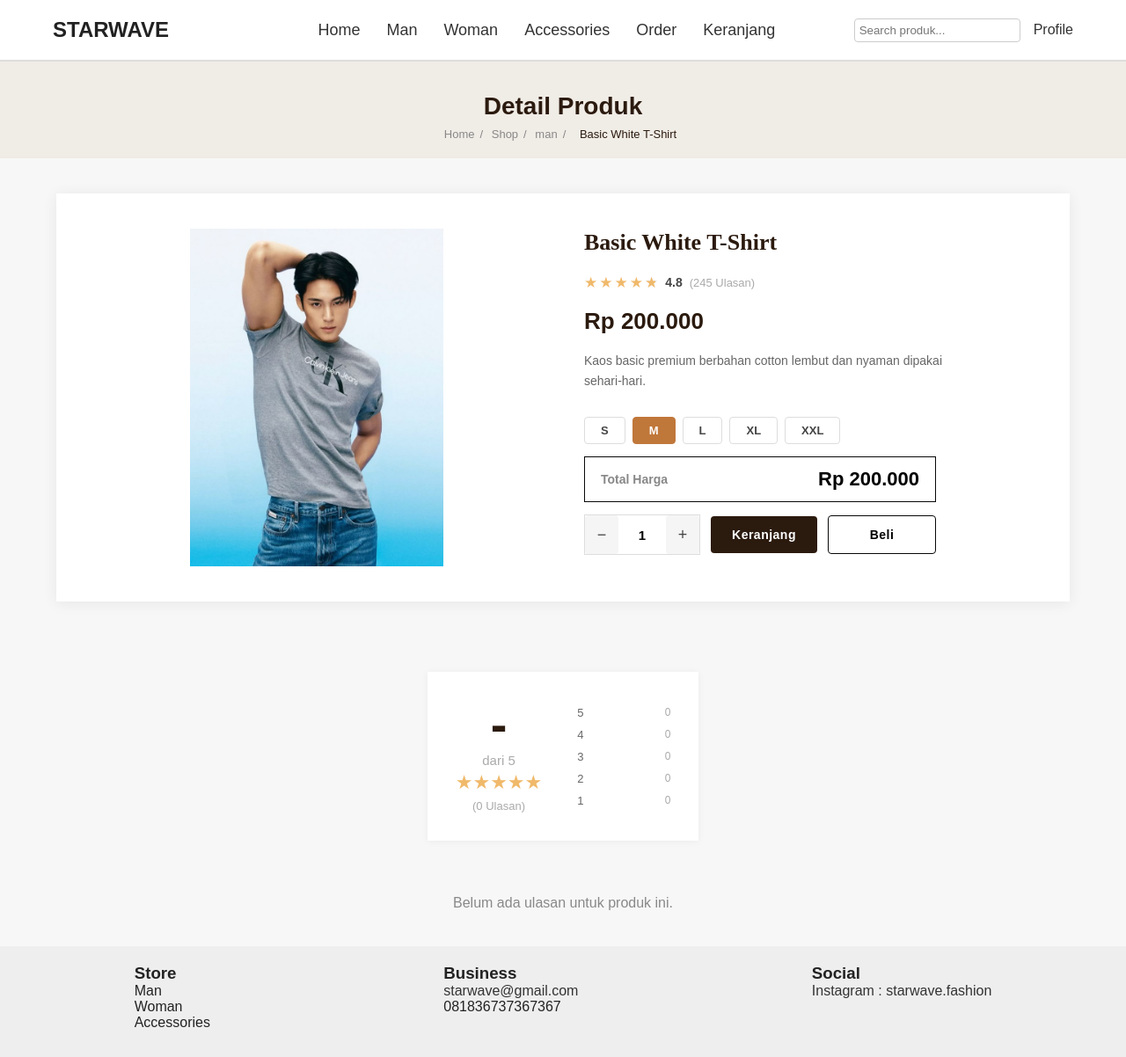
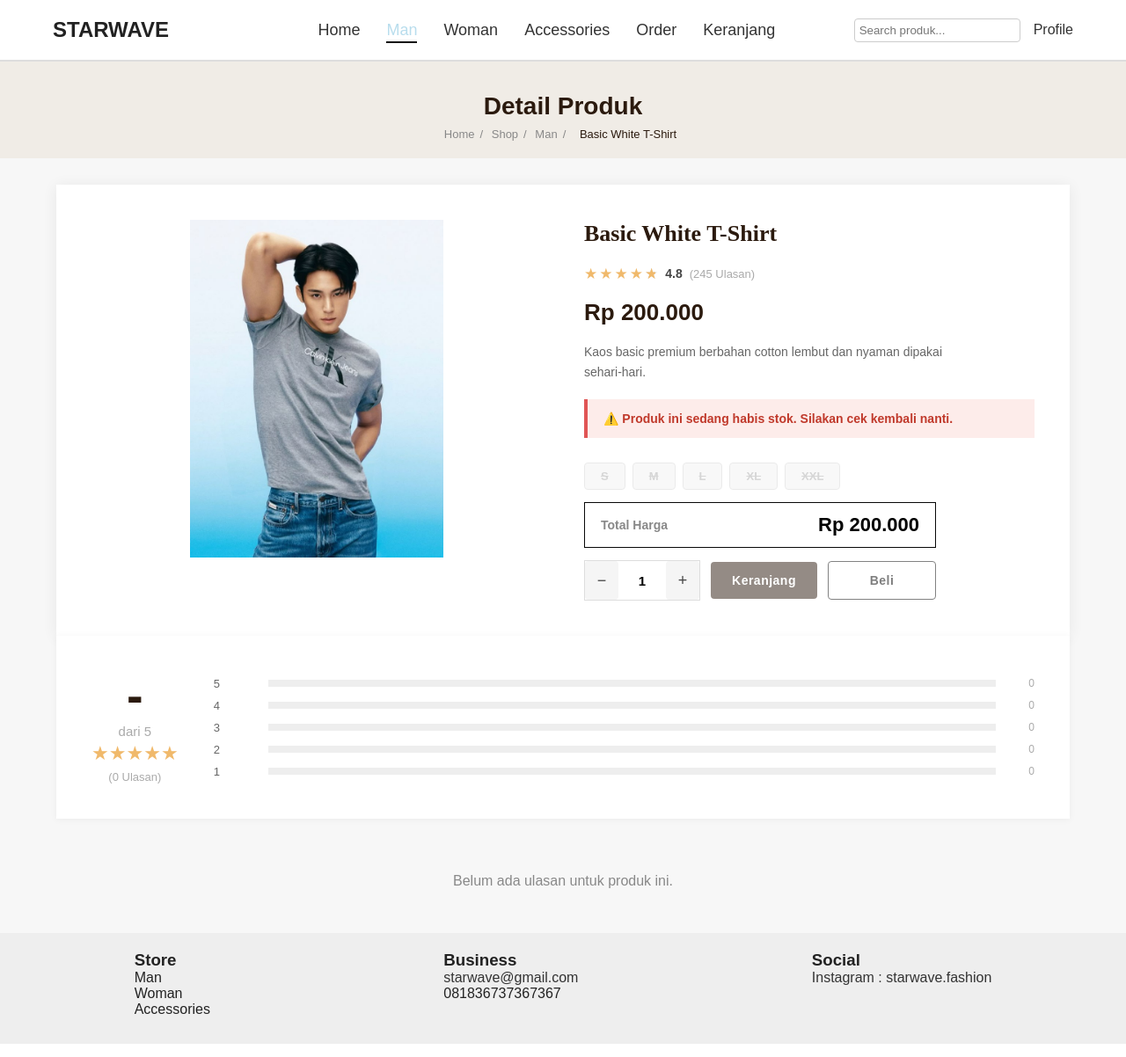
Before and after one commit to andreacorinaaa/Starwave, a PHP site: page /detail.php?id=1 in a window 1280 px wide. Shown: the whole page at 88% size. Run offline with PHP 8.4, Linux system fonts and the light colour scheme; a user stored in the database is signed in; data comes from the database, SQL or seed files in the repository.

Commit message:
progress 22

```diff
--- a/detail.php
+++ b/detail.php
@@ -15,6 +15,16 @@ $item = mysqli_fetch_assoc($query);
 if (!$item) {
     die("Produk tidak ditemukan");
 }
+
+// Kategori
+$kategori = strtolower($item['kategori'] ?? '');
+$kategori_link = match($kategori) {
+    'man'         => 'man.php',
+    'woman'       => 'woman.php',
+    'accessories' => 'accessories.php',
+    default       => 'index.php'
+};
+$kategori_label = ucfirst($kategori);
 
 if ($_SERVER['REQUEST_METHOD'] == 'POST') {
     if (!isset($_SESSION['user'])) {
@@ -63,6 +73,11 @@ if ($_SERVER['REQUEST_METHOD'] == 'POST') {
         exit;
     }
 }
+
+// Cek semua stok habis (hanya untuk kategori non-accessories)
+$semua_habis = (strtolower($item['kategori']) !== 'accessories') &&
+    empty($item['stok_s']) && empty($item['stok_m']) && empty($item['stok_l']) &&
+    empty($item['stok_xl']) && empty($item['stok_xxl']);
 ?>
 <!DOCTYPE html>
 <html lang="id">
@@ -81,9 +96,9 @@ if ($_SERVER['REQUEST_METHOD'] == 'POST') {
         <h1>STARWAVE</h1>
         <ul>
             <li><a href="index.php">Home</a></li>
-            <li><a href="man.php">Man</a></li>
-            <li><a href="woman.php">Woman</a></li>
-            <li><a href="accessories.php">Accessories</a></li>
+            <li><a href="man.php" <?= $kategori === 'man' ? 'class="active"' : '' ?>>Man</a></li>
+            <li><a href="woman.php" <?= $kategori === 'woman' ? 'class="active"' : '' ?>>Woman</a></li>
+            <li><a href="accessories.php" <?= $kategori === 'accessories' ? 'class="active"' : '' ?>>Accessories</a></li>
             <li><a href="order.php">Order</a></li>
             <li><a href="keranjang.php">Keranjang</a></li>
         </ul>
@@ -103,8 +118,8 @@ if ($_SERVER['REQUEST_METHOD'] == 'POST') {
     <h1>Detail Produk</h1>
     <div class="breadcrumb">
         <a href="index.php">Home</a><span>/</span>
-        <a href="woman.php">Shop</a><span>/</span>
-        <a href="woman.php"><?= htmlspecialchars($item['kategori'] ?? 'Produk') ?></a><span>/</span>
+        <a href="<?= $kategori_link ?>">Shop</a><span>/</span>
+        <a href="<?= $kategori_link ?>"><?= htmlspecialchars($kategori_label) ?></a><span>/</span>
         <span style="color:#2b1a0e"><?= htmlspecialchars($item['nama_produk']) ?></span>
     </div>
 </div>
@@ -149,19 +164,33 @@ if ($_SERVER['REQUEST_METHOD'] == 'POST') {
 
             <p class="dtl-product-desc"><?= $item['deskripsi'] ?></p>
 
+            <!-- Notif stok habis semua -->
+            <?php if ($semua_habis): ?>
+            <div style="background:#fdecea;border-left:4px solid #e05555;padding:14px 18px;font-size:14px;color:#c0392b;font-weight:600;">
+                ⚠️ Produk ini sedang habis stok. Silakan cek kembali nanti.
+            </div>
+            <?php endif; ?>
+
             <form method="POST" id="dtl-orderForm">
 
                 <!-- Ukuran -->
                 <?php if (strtolower($item['kategori']) !== 'accessories'): ?>
                 <div>
                     <div class="dtl-size-buttons" style="margin-top:10px;">
-                        <button type="button" class="dtl-size-btn" data-size="S"   onclick="selectSize(this)">S</button>
-                        <button type="button" class="dtl-size-btn active" data-size="M" onclick="selectSize(this)">M</button>
-                        <button type="button" class="dtl-size-btn" data-size="L"   onclick="selectSize(this)">L</button>
-                        <button type="button" class="dtl-size-btn" data-size="XL"  onclick="selectSize(this)">XL</button>
-                        <button type="button" class="dtl-size-btn" data-size="XXL" onclick="selectSize(this)">XXL</button>
+                        <?php foreach(['S','M','L','XL','XXL'] as $sz):
+                            $col   = 'stok_' . strtolower($sz);
+                            $habis = empty($item[$col]);
+                        ?>
+                        <button type="button"
+                            class="dtl-size-btn <?= $habis ? 'habis' : '' ?>"
+                            data-size="<?= $sz ?>"
+                            <?= $habis ? 'disabled' : 'onclick="selectSize(this)"' ?>
+                            title="<?= $habis ? 'Stok habis' : '' ?>">
+                            <?= $sz ?>
+                        </button>
+                        <?php endforeach; ?>
                     </div>
-                    <input type="hidden" name="ukuran" id="ukuranInput" value="M">
+                    <input type="hidden" name="ukuran" id="ukuranInput" value="">
                 </div>
                 <?php else: ?>
                     <input type="hidden" name="ukuran" id="ukuranInput" value="-">
@@ -182,18 +211,23 @@ if ($_SERVER['REQUEST_METHOD'] == 'POST') {
                         <input class="dtl-qty-input" type="number" name="qty" id="qty" min="1" value="1" readonly>
                         <button type="button" class="dtl-qty-btn" onclick="changeQty(1)">+</button>
                     </div>
-                    <button type="submit" name="aksi" value="keranjang" class="dtl-btn-cart">Keranjang</button>
-                    <button type="submit" name="aksi" value="beli"      class="dtl-btn-buy">Beli</button>
+                    <button type="submit" name="aksi" value="keranjang" class="dtl-btn-cart"
+                        <?= $semua_habis ? 'disabled style="opacity:.5;cursor:not-allowed;"' : '' ?>>
+                        Keranjang
+                    </button>
+                    <button type="submit" name="aksi" value="beli" class="dtl-btn-buy"
+                        <?= $semua_habis ? 'disabled style="opacity:.5;cursor:not-allowed;"' : '' ?>>
+                        Beli
+                    </button>
                 </div>
 
             </form>
         </div><!-- end dtl-product-info -->
 
     </div><!-- end dtl-grid -->
-</section>
 
     <!-- ULASAN -->
-<section class="dtl-tabs-section">
+    <section>
         <?php
         $ulasanQuery = mysqli_query($conn,
         "SELECT u.*, us.nama_panggilan
@@ -275,6 +309,8 @@ if ($_SERVER['REQUEST_METHOD'] == 'POST') {
 
     </section>
 
+</section><!-- end dtl-section -->
+
 <!-- FOOTER -->
 <footer>
     <div class="footer-box">
@@ -317,6 +353,15 @@ if ($_SERVER['REQUEST_METHOD'] == 'POST') {
         el.classList.add('active');
         document.getElementById('ukuranInput').value = el.getAttribute('data-size');
     }
+
+    // Auto-select ukuran pertama yang tersedia
+    document.addEventListener('DOMContentLoaded', () => {
+        const firstAvail = document.querySelector('.dtl-size-btn:not(.habis):not([disabled])');
+        if (firstAvail) {
+            firstAvail.classList.add('active');
+            document.getElementById('ukuranInput').value = firstAvail.dataset.size;
+        }
+    });
 </script>
 
 </body>
--- a/order.css
+++ b/order.css
@@ -27,6 +27,7 @@ body {
     padding: 40px 24px 20px;
     text-align: center;
 }
+
 .breadcrumb-bar h1 { font-size: 28px; font-weight: 700; color: #2b1a0e; margin-bottom: 8px; }
 .breadcrumb { font-size: 13px; color: #888; }
 .breadcrumb a { color: #888; text-decoration: none; }
@@ -75,6 +76,7 @@ main.ord-container {
     margin-top: 8px;
     background: #fff;
     box-shadow: 0 2px 16px rgba(0,0,0,0.07);
+    margin: 30px;
 }
 .ord-table th {
     background: #2b1a0e;
@@ -340,7 +342,7 @@ main.ord-container {
    DTL — Detail Produk
    ══════════════════════════════════════ */
 
-.dtl-section { max-width: 1200px; margin: 40px auto; padding: 0 24px; }
+.dtl-section { max-width: 1200px; margin: 10px auto; padding: 0 24px; margin-top: 30px; margin-bottom: 50px;}
 .dtl-grid {
     display: grid; grid-template-columns: 1fr 1fr; gap: 48px;
     padding: 40px;
@@ -440,15 +442,19 @@ main.ord-container {
 .dtl-share-icon:hover { background: #c0773a; color: #fff; }
 
 /* Tabs & Reviews */
-.dtl-tabs-section { max-width: 1200px; margin: 40px auto; padding: 0 24px; }
+.dtl-tabs-section {
+    max-width: 1200px;
+    margin: 0 auto 40px;
+    padding: 0 24px;
+}
 .dtl-tab-btn.active { color: #2b1a0e; border-bottom-color: #c0773a; }
 .dtl-tab-btn:hover { color: #2b1a0e; }
 
 .dtl-review-overview {
     width: 100%;
     display: grid; grid-template-columns: auto 1fr; gap: 40px;
-    align-items: center; background: #fff; padding: 32px;
-    margin-bottom: 32px; box-shadow: 0 1px 8px rgba(0,0,0,0.05); max-width: 100%;
+    align-items: center; background: #fff; padding: 40px;
+    margin-bottom: 32px; box-shadow: 0 1px 8px rgba(0,0,0,0.05);
 }
 
 .dtl-rating-big { text-align: center; }
@@ -469,7 +475,7 @@ main.ord-container {
 .dtl-review-count-text { font-size: 13px; color: #aaa; }
 .dtl-sort-select { border: 1px solid #ddd; padding: 6px 12px; font-size: 13px; outline: none; cursor: pointer; }
 
-.dtl-review-card { background: #fff; padding: 24px; margin-bottom: 16px; box-shadow: 0 1px 6px rgba(0,0,0,0.05); width: 100%;}
+.dtl-review-card { background: #fff; padding: 24px; box-shadow: 0 1px 6px rgba(0,0,0,0.05); width: 100%; max-width: 100%;}
 .dtl-review-card-header { display: flex; justify-content: space-between; align-items: flex-start; margin-bottom: 12px; }
 .dtl-reviewer { display: flex; align-items: center; gap: 12px; }
 .dtl-reviewer-avatar { width: 44px; height: 44px; background: #e8d5b7; display: flex; align-items: center; justify-content: center; font-size: 16px; font-weight: 800; color: #c0773a; }
@@ -660,3 +666,9 @@ main.ord-container {
             font-size: 26px;
             display: flex; align-items: center; justify-content: center;
         }
+
+.dtl-size-btn.habis {
+    background: #f5f5f5; color: #bbb; border-color: #ddd;
+    cursor: not-allowed; text-decoration: line-through; opacity: 0.6;
+}
+.dtl-size-btn.habis:hover { border-color: #ddd; color: #bbb; }
--- a/woman.php
+++ b/woman.php
@@ -59,7 +59,6 @@ $query = mysqli_query($conn, "SELECT * FROM produk WHERE kategori='woman'");
         <?php while($row = mysqli_fetch_assoc($query)) { ?>
 
             <div class="product">
-
                 <a href="detail.php?id=<?php echo $row['id']; ?>">
                     <img src="<?php echo $row['gambar']; ?>">
                 </a>
```
Also changed, not shown: admin/admin.css (+8 -0 lines), admin/produk.php (+44 -4 lines), style.css (+21 -17 lines). Lines whose indentation alone changed are shown as unchanged.
